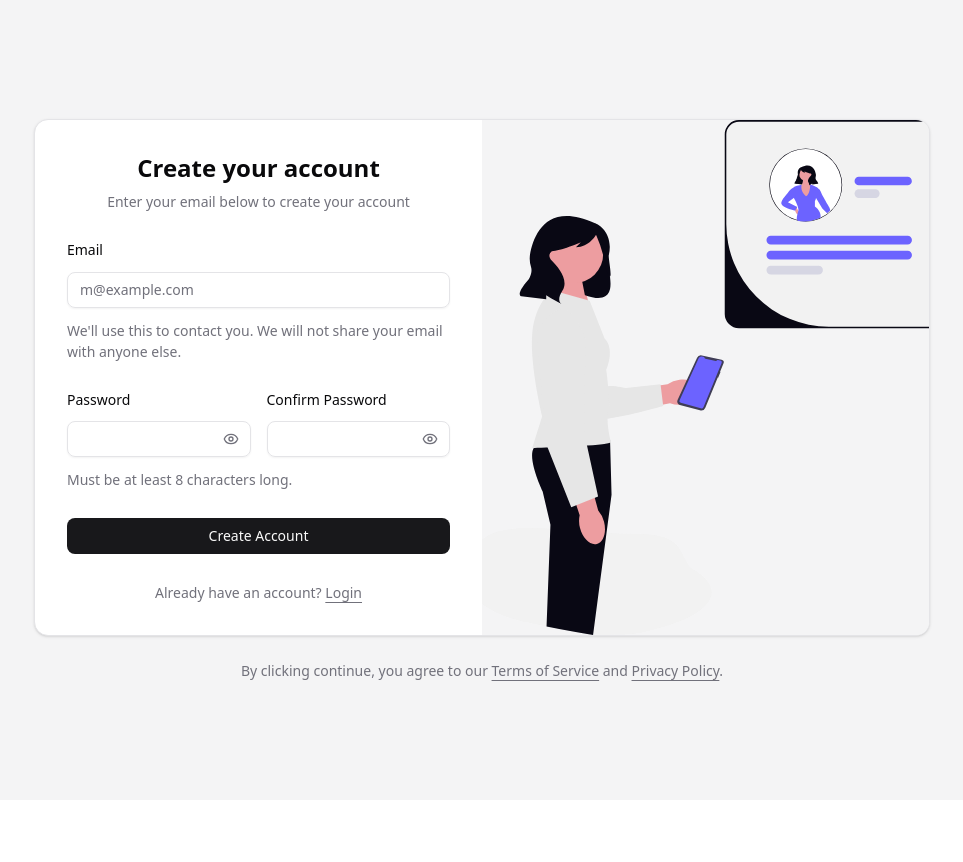
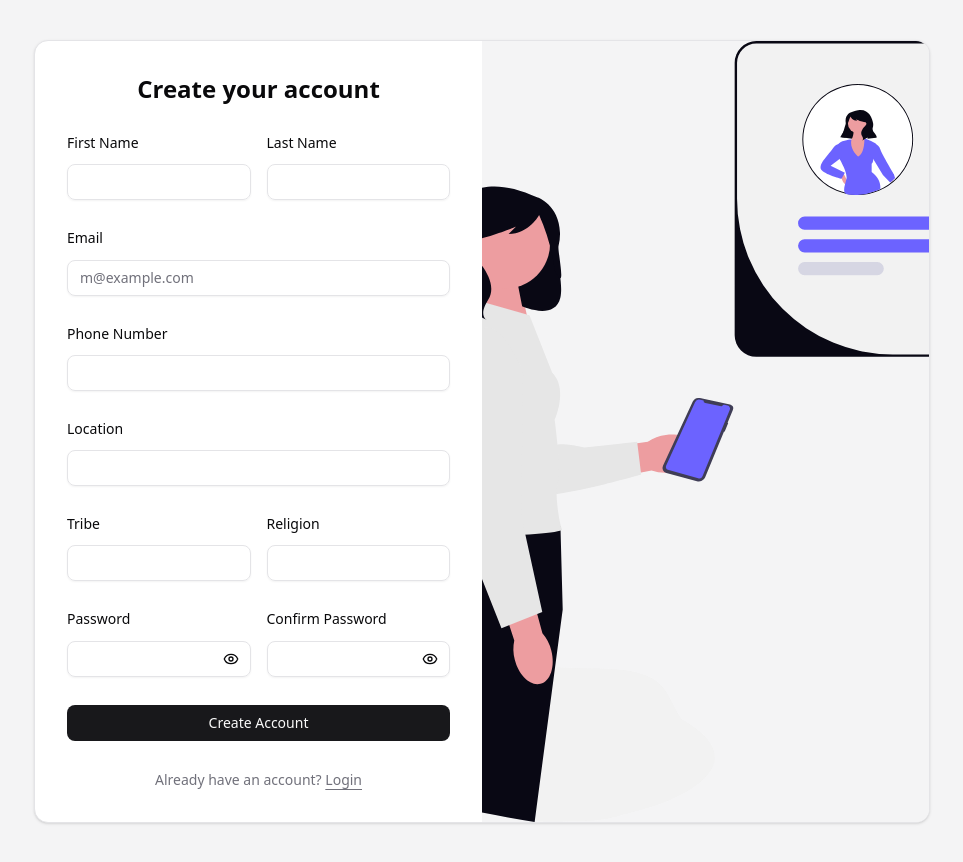
Before and after one commit to Jmike-dev/stellar-frontend, a React (Vite) app: page /signup in a window 1280 px wide. Shown: the whole page, without its empty margins (158-1121 px from the left). Before the commit the page ends 800 px from the top, so only its background shows below. Built offline with nearby package versions, Linux system fonts and the light colour scheme.

Commit message:
axois config

```diff
--- a/src/components/signup-form.tsx
+++ b/src/components/signup-form.tsx
@@ -6,7 +6,6 @@ import {
     FieldDescription,
     FieldGroup,
     FieldLabel,
-    // FieldSeparator,
 } from "@/components/ui/field";
 import { Input } from "@/components/ui/input";
 import { NavLink, useNavigate } from "react-router";
@@ -16,8 +15,9 @@ import * as z from "zod";
 import { useState } from "react";
 import { Eye, EyeOff } from "lucide-react";
 import signUpImage from "/undraw_online-profile_v9c1.svg";
+import { createEmployer } from "@/service/employer.service";
 
-// Zod validation schema
+// ✅ Zod validation schema (matches CreateEmployer interface)
 const signupSchema = z
     .object({
         email: z.string().email("Please enter a valid email address"),
@@ -25,6 +25,13 @@ const signupSchema = z
             .string()
             .min(8, "Password must be at least 8 characters long"),
         confirmPassword: z.string(),
+
+        first_name: z.string().min(1, "First name is required"),
+        last_name: z.string().min(1, "Last name is required"),
+        phone_number: z.string().min(10, "Phone number is required"),
+        location: z.string().min(1, "Location is required"),
+        tribe: z.string().min(1, "Tribe is required"),
+        religion: z.string().min(1, "Religion is required"),
     })
     .refine((data) => data.password === data.confirmPassword, {
         message: "Passwords do not match",
@@ -44,14 +51,34 @@ export function SignupForm({
     const {
         register,
         handleSubmit,
-        formState: { errors },
+        formState: { errors, isSubmitting },
     } = useForm<SignupFormData>({
         resolver: zodResolver(signupSchema),
     });
 
+    // ✅ Call createEmployer service
     const onSubmit = async (data: SignupFormData) => {
-        console.log("Form data:", data);
-        navigate("employer/dashboard");
+        try {
+            const payload = {
+                email: data.email,
+                password: data.password,
+                first_name: data.first_name,
+                last_name: data.last_name,
+                phone_number: data.phone_number,
+                location: data.location,
+                tribe: data.tribe,
+                religion: data.religion,
+                role: "employer" as const,
+            };
+
+            console.log("Submitting employer:", payload);
+
+            await createEmployer(payload);
+
+            navigate("/employer/dashboard");
+        } catch (error) {
+            console.error("Signup error:", error);
+        }
     };
 
     return (
@@ -67,15 +94,35 @@ export function SignupForm({
                                 <h1 className="text-2xl font-bold">
                                     Create your account
                                 </h1>
-                                <p className="text-muted-foreground text-sm text-balance">
-                                    Enter your email below to create your
-                                    account
-                                </p>
                             </div>
+
+                            {/* Names */}
+                            <Field className="grid grid-cols-2 gap-4">
                                 <Field>
-                                <FieldLabel htmlFor="email">Email</FieldLabel>
+                                    <FieldLabel>First Name</FieldLabel>
+                                    <Input {...register("first_name")} />
+                                    {errors.first_name && (
+                                        <FieldDescription className="text-red-500">
+                                            {errors.first_name.message}
+                                        </FieldDescription>
+                                    )}
+                                </Field>
+
+                                <Field>
+                                    <FieldLabel>Last Name</FieldLabel>
+                                    <Input {...register("last_name")} />
+                                    {errors.last_name && (
+                                        <FieldDescription className="text-red-500">
+                                            {errors.last_name.message}
+                                        </FieldDescription>
+                                    )}
+                                </Field>
+                            </Field>
+
+                            {/* Email */}
+                            <Field>
+                                <FieldLabel>Email</FieldLabel>
                                 <Input
-                                    id="email"
                                     type="email"
                                     placeholder="m@example.com"
                                     {...register("email")}
@@ -85,20 +132,59 @@ export function SignupForm({
                                         {errors.email.message}
                                     </FieldDescription>
                                 )}
-                                <FieldDescription>
-                                    We&apos;ll use this to contact you. We will
-                                    not share your email with anyone else.
+                            </Field>
+
+                            {/* Phone */}
+                            <Field>
+                                <FieldLabel>Phone Number</FieldLabel>
+                                <Input {...register("phone_number")} />
+                                {errors.phone_number && (
+                                    <FieldDescription className="text-red-500">
+                                        {errors.phone_number.message}
                                     </FieldDescription>
+                                )}
                             </Field>
+
+                            {/* Location */}
                             <Field>
+                                <FieldLabel>Location</FieldLabel>
+                                <Input {...register("location")} />
+                                {errors.location && (
+                                    <FieldDescription className="text-red-500">
+                                        {errors.location.message}
+                                    </FieldDescription>
+                                )}
+                            </Field>
+
+                            {/* Tribe + Religion */}
                             <Field className="grid grid-cols-2 gap-4">
                                 <Field>
-                                        <FieldLabel htmlFor="password">
-                                            Password
-                                        </FieldLabel>
+                                    <FieldLabel>Tribe</FieldLabel>
+                                    <Input {...register("tribe")} />
+                                    {errors.tribe && (
+                                        <FieldDescription className="text-red-500">
+                                            {errors.tribe.message}
+                                        </FieldDescription>
+                                    )}
+                                </Field>
+
+                                <Field>
+                                    <FieldLabel>Religion</FieldLabel>
+                                    <Input {...register("religion")} />
+                                    {errors.religion && (
+                                        <FieldDescription className="text-red-500">
+                                            {errors.religion.message}
+                                        </FieldDescription>
+                                    )}
+                                </Field>
+                            </Field>
+
+                            {/* Passwords */}
+                            <Field className="grid grid-cols-2 gap-4">
+                                <Field>
+                                    <FieldLabel>Password</FieldLabel>
                                     <div className="relative">
                                         <Input
-                                                id="password"
                                             type={
                                                 showPassword
                                                     ? "text"
@@ -110,22 +196,15 @@ export function SignupForm({
                                         <button
                                             type="button"
                                             onClick={() =>
-                                                    setShowPassword(
-                                                        !showPassword,
-                                                    )
+                                                setShowPassword(!showPassword)
                                             }
-                                                className="text-muted-foreground hover:text-foreground absolute top-1/2 right-3 -translate-y-1/2 transition-colors"
+                                            className="absolute top-1/2 right-3 -translate-y-1/2"
                                         >
                                             {showPassword ? (
-                                                    <EyeOff className="h-4 w-4" />
+                                                <EyeOff size={16} />
                                             ) : (
-                                                    <Eye className="h-4 w-4" />
+                                                <Eye size={16} />
                                             )}
-                                                <span className="sr-only">
-                                                    {showPassword
-                                                        ? "Hide password"
-                                                        : "Show password"}
-                                                </span>
                                         </button>
                                     </div>
                                     {errors.password && (
@@ -134,13 +213,11 @@ export function SignupForm({
                                         </FieldDescription>
                                     )}
                                 </Field>
+
                                 <Field>
-                                        <FieldLabel htmlFor="confirm-password">
-                                            Confirm Password
-                                        </FieldLabel>
+                                    <FieldLabel>Confirm Password</FieldLabel>
                                     <div className="relative">
                                         <Input
-                                                id="confirm-password"
                                             type={
                                                 showConfirmPassword
                                                     ? "text"
@@ -156,18 +233,13 @@ export function SignupForm({
                                                     !showConfirmPassword,
                                                 )
                                             }
-                                                className="text-muted-foreground hover:text-foreground absolute top-1/2 right-3 -translate-y-1/2 transition-colors"
+                                            className="absolute top-1/2 right-3 -translate-y-1/2"
                                         >
                                             {showConfirmPassword ? (
-                                                    <EyeOff className="h-4 w-4" />
+                                                <EyeOff size={16} />
                                             ) : (
-                                                    <Eye className="h-4 w-4" />
+                                                <Eye size={16} />
                                             )}
-                                                <span className="sr-only">
-                                                    {showConfirmPassword
-                                                        ? "Hide password"
-                                                        : "Show password"}
-                                                </span>
                                         </button>
                                     </div>
                                     {errors.confirmPassword && (
@@ -177,36 +249,28 @@ export function SignupForm({
                                     )}
                                 </Field>
                             </Field>
-                                <FieldDescription>
-                                    Must be at least 8 characters long.
-                                </FieldDescription>
-                            </Field>
-                            <Field>
-                                <Button type="submit">Create Account</Button>
-                            </Field>
-                            {/* <FieldSeparator className="*:data-[slot=field-separator-content]:bg-card">
-                                Or continue with
-                            </FieldSeparator> */}
+
+                            <Button type="submit" disabled={isSubmitting}>
+                                {isSubmitting
+                                    ? "Creating account..."
+                                    : "Create Account"}
+                            </Button>
+
                             <FieldDescription className="text-center">
                                 Already have an account?{" "}
-                                <NavLink to="/"> Login </NavLink>
+                                <NavLink to="/">Login</NavLink>
                             </FieldDescription>
                         </FieldGroup>
                     </form>
+
                     <div className="bg-muted relative hidden md:block">
                         <img
                             src={signUpImage}
-                            alt="Image"
-                            className="absolute inset-0 h-full w-full object-cover dark:brightness-[0.2] dark:grayscale"
+                            className="absolute inset-0 h-full w-full object-cover"
                         />
                     </div>
                 </CardContent>
             </Card>
-            <FieldDescription className="px-6 text-center">
-                By clicking continue, you agree to our{" "}
-                <a href="#">Terms of Service</a> and{" "}
-                <a href="#">Privacy Policy</a>.
-            </FieldDescription>
         </div>
     );
 }
```
Also changed, not shown: src/components/login-form.tsx (+59 -24 lines), src/service/axois.config.ts (added, +35 -0 lines), src/service/employer.service.ts (+30 -0 lines). Lines whose indentation alone changed are shown as unchanged.
